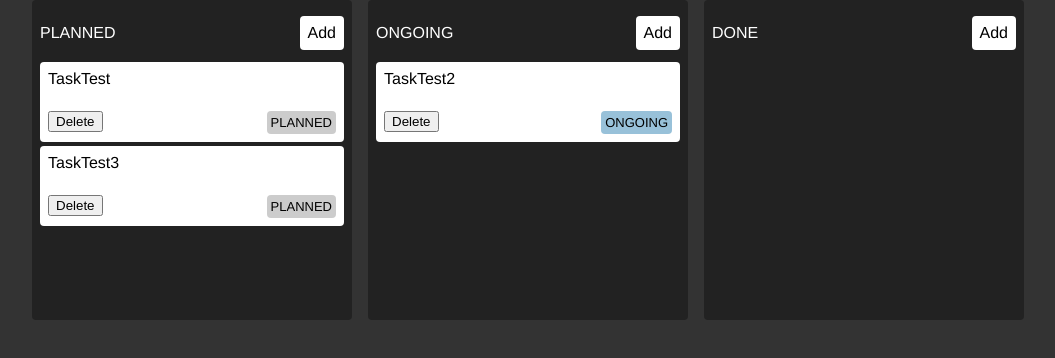
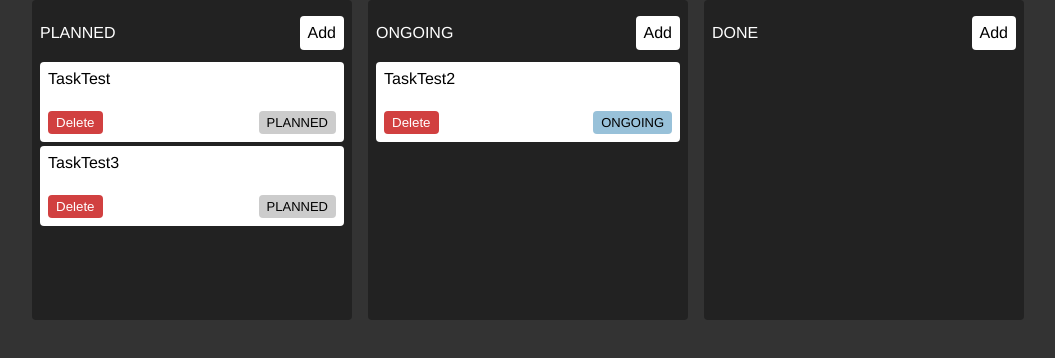
Before and after one commit to daniel-avzaradel/kanban-zustand, a React (Vite) app: page / in a window 1280 px wide. Shown: the top 358 px of the page, without its empty margins (112-1167 px from the left). Built offline with nearby package versions, Linux system fonts and the light colour scheme.

Commit message:
started dragging functionality

```diff
--- a/src/components/Column.jsx
+++ b/src/components/Column.jsx
@@ -11,6 +11,8 @@ const Column = ({ state }) => {
     store.tasks.filter((task) => task.state === state)
   );
   const addTask = useStore((store) => store.addTask);
+  const setDraggedTask = useStore((store) => store.setDraggedTask);
+  const draggedTask = useStore((store) => store.draggedTask);
 
   const submit = () => {
     addTask(text, state);
@@ -18,10 +20,17 @@ const Column = ({ state }) => {
     setOpen(false);
   };
 
-const keypress = (e) => e.key === 'Enter' && submit()
+  const keypress = (e) => e.key === "Enter" && submit();
 
   return (
-    <div className="column">
+    <div
+      className="column"
+      onDragOver={(e) => e.preventDefault()}
+      onDrop={(e) => {
+        console.log(draggedTask);
+        setDraggedTask(null);
+      }}
+    >
       <div className="titleWrapper">
         <p>{state}</p>
         <button onClick={() => setOpen(true)}>Add</button>
--- a/src/components/Task.css
+++ b/src/components/Task.css
@@ -8,6 +8,7 @@
     flex-direction: column;
     justify-content: space-between;
     margin: 0.25rem 0;
+    cursor: move;
 }
 
 .bottomWrapper {
@@ -15,10 +16,26 @@
     justify-content: space-between;
 }
 
+.bottomWrapper div button {
+    background-color: rgb(209, 64, 64);
+    color: white;
+    border: none;
+    outline: none;
+    padding: 0.25rem 0.5rem;
+    border-radius: 4px;
+    cursor: pointer;
+}
+
+.bottomWrapper div button:hover {
+    background-color: firebrick;
+    color: white;
+
+}
+
 .status {
     font-size: small;
     background: var(--COLOR-GRAY-LIGHT);
-    padding: 0.25rem;
+    padding: 0.25rem 0.5rem;
     border-radius: 4px;
 }
 
--- a/src/components/Task.jsx
+++ b/src/components/Task.jsx
@@ -1,21 +1,25 @@
-import { useStore } from '../store';
-import './Task.css';
-import classNames from 'classnames';
+import { useStore } from "../store";
+import "./Task.css";
+import classNames from "classnames";
 
-const STATUS = 'PLANNED'
+const STATUS = "PLANNED";
 
-export default function Task({title}) {
+export default function Task({ title }) {
+  const task = useStore((store) =>
+    store.tasks.find((task) => task.title === title)
+  );
+  const setDraggedTask = useStore((store) => store.setDraggedTask);
+  const deleteTask = useStore((store) => store.deleteTask);
 
-    const task = useStore(store => store.tasks.find(task => task.title === title));
-    const deleteTask = useStore(store => store.deleteTask)
-
-    return (
-        <div className="task">
-            <div>{task.title}</div>
-            <div className='bottomWrapper'>
-                <div><button onClick={() => deleteTask(title)}>Delete</button></div>
-                <div className={classNames('status', task.state)}>{task.state}</div>
-            </div>
+  return (
+    <div className="task" draggable onDragStart={() => setDraggedTask(task.title)}>
+      <div>{task.title}</div>
+      <div className="bottomWrapper">
+        <div>
+          <button onClick={() => deleteTask(task.title)}>Delete</button>
         </div>
-    )
+        <div className={classNames("status", task.state)}>{task.state}</div>
+      </div>
+    </div>
+  );
 }
--- a/src/store.js
+++ b/src/store.js
@@ -1,9 +1,19 @@
 import { create } from "zustand";
 
 const store = (set) => ({
-    tasks: [{title: 'TaskTest', state: 'PLANNED'}, {title: 'TaskTest2', state: 'ONGOING'}, {title: 'TaskTest3', state: 'PLANNED'}],
-    addTask: (title, state) => set((store) => ({tasks: [...store.tasks, { title, state } ]})),
-    deleteTask: (title) => set((store) => ({tasks: store.tasks.filter(task => task.title !== title)}))
+  tasks: [
+    { title: "TaskTest", state: "PLANNED" },
+    { title: "TaskTest2", state: "ONGOING" },
+    { title: "TaskTest3", state: "PLANNED" },
+  ],
+  draggedTask: null,
+  addTask: (title, state) =>
+    set((store) => ({ tasks: [...store.tasks, { title, state }] })),
+  deleteTask: (title) =>
+    set((store) => ({
+      tasks: store.tasks.filter((task) => task.title !== title),
+    })),
+  setDraggedTask: (title) => set({ draggedTask: title }),
 });
 
 export const useStore = create(store);
```
